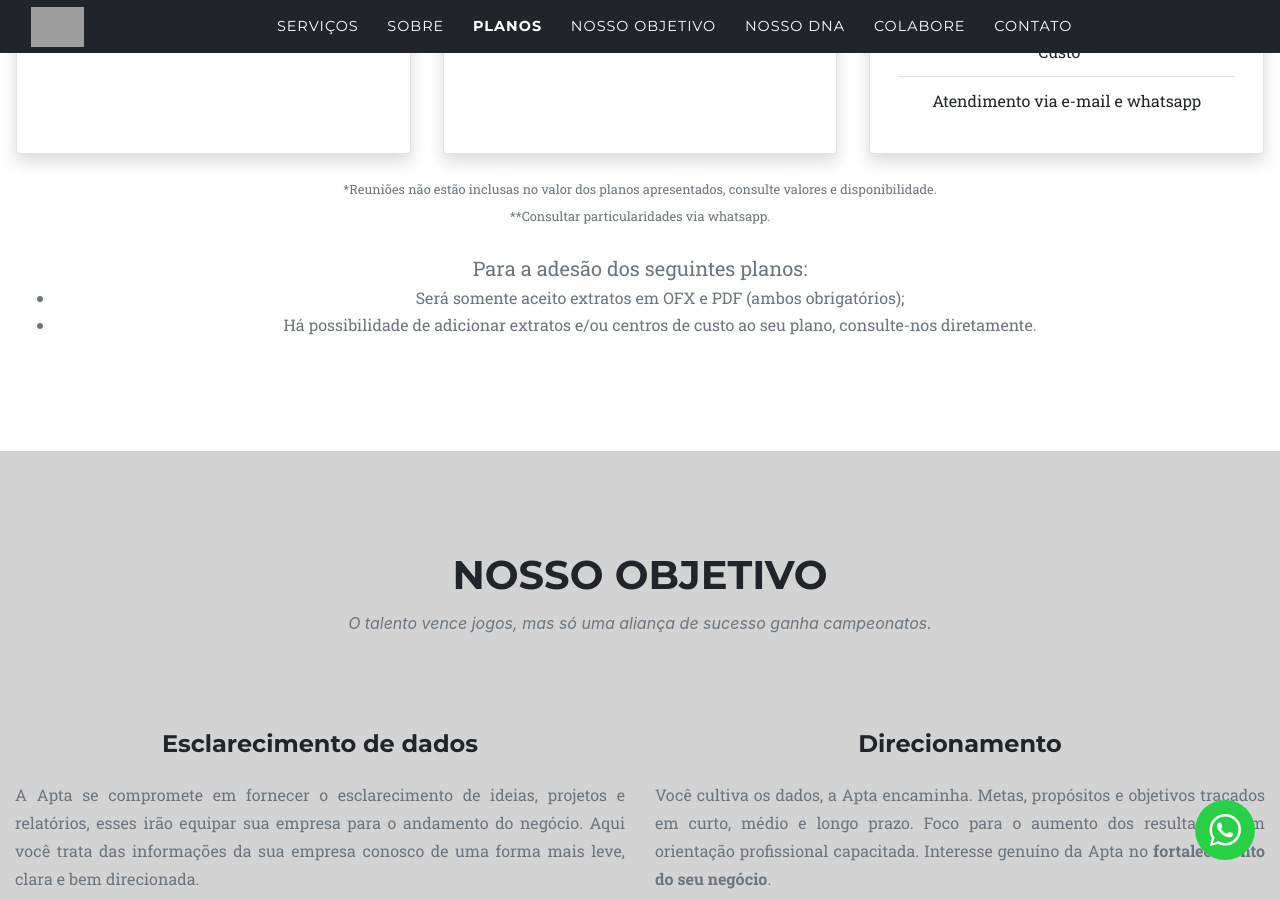
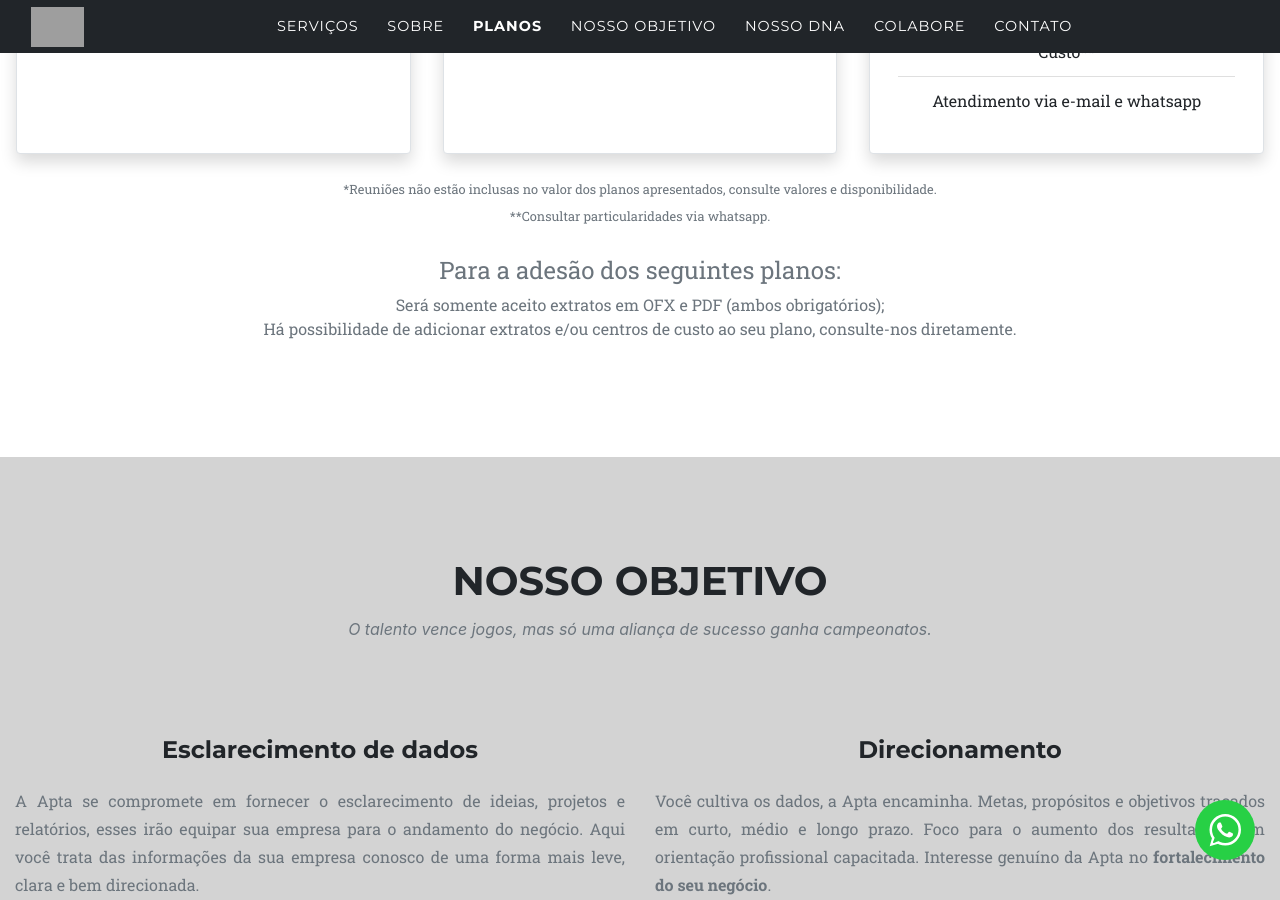
Before and after one commit to aptaempresarial/aptaempresarial, a Jekyll site: the page built from index.md, in a window 1280 px wide and 900 px high, scrolled down 3310 px. Built offline with Jekyll 4.4.1, drawn with Linux system fonts in a browser that asks for light colours; some web fonts are replaced; grey boxes are pictures that could not be loaded.

Commit message:
Corrige o bug das listas no chrome

```diff
--- a/_includes/pricing.html
+++ b/_includes/pricing.html
@@ -47,11 +47,11 @@
                 <p class="h6 text-muted"><small>{{ warning.desc }}</small></p>
             {% endfor %}
             <br>
-            <p class="h5 text-muted">
+            <p class="h4 text-muted">
                 {{ site.data.sitetext[site.locale].prices.rules.title }}
-                <ul>
+                <ul class="list-unstyled">
                     {% for rule in site.data.sitetext[site.locale].prices.rules.items %}
-                        <li class="h6 text-muted">{{ rule }}</li>
+                        <li class="h7 text-muted">{{ rule }}</li>
                     {% endfor %}
                 </ul>
                 </p>
```
